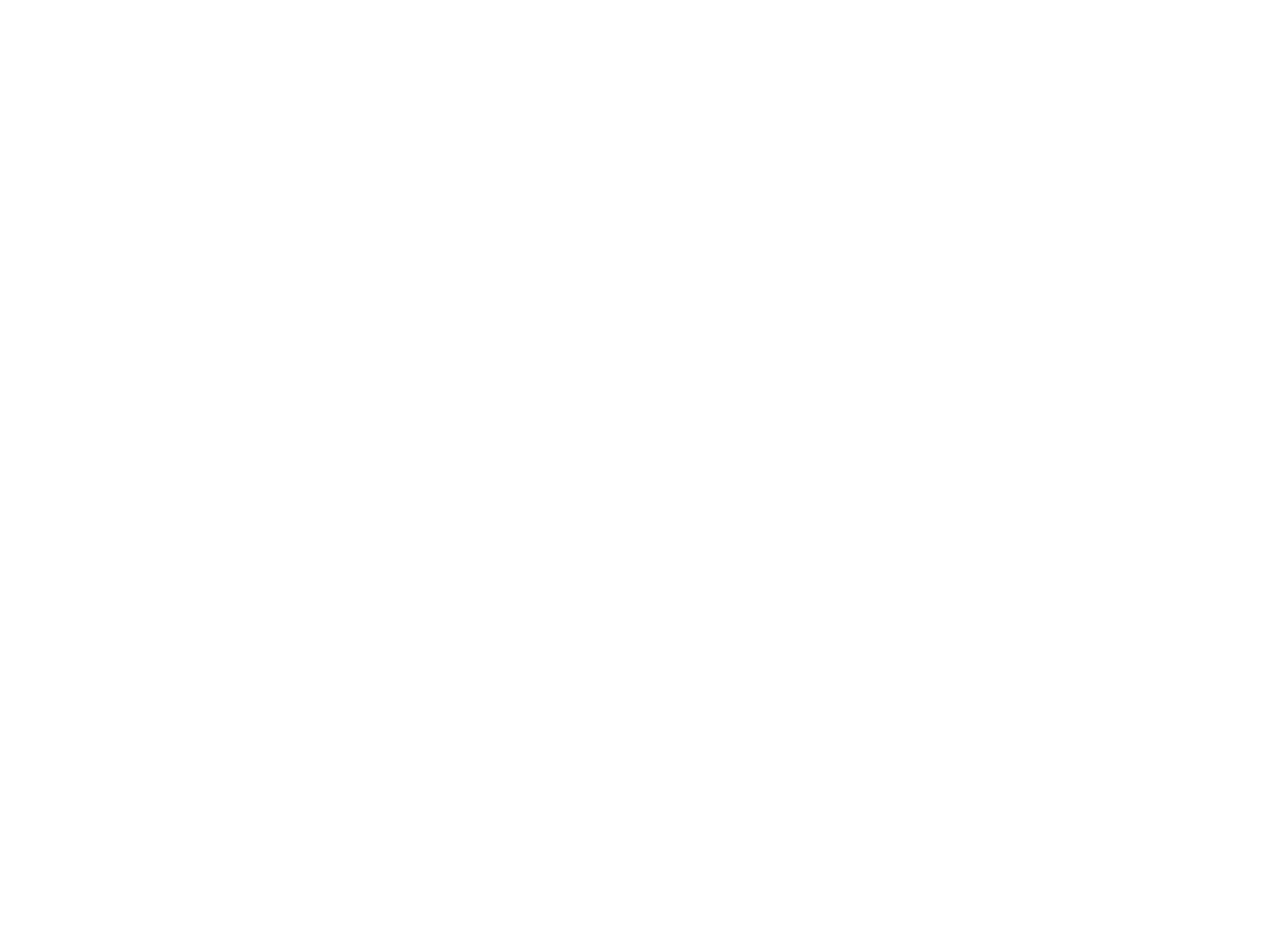
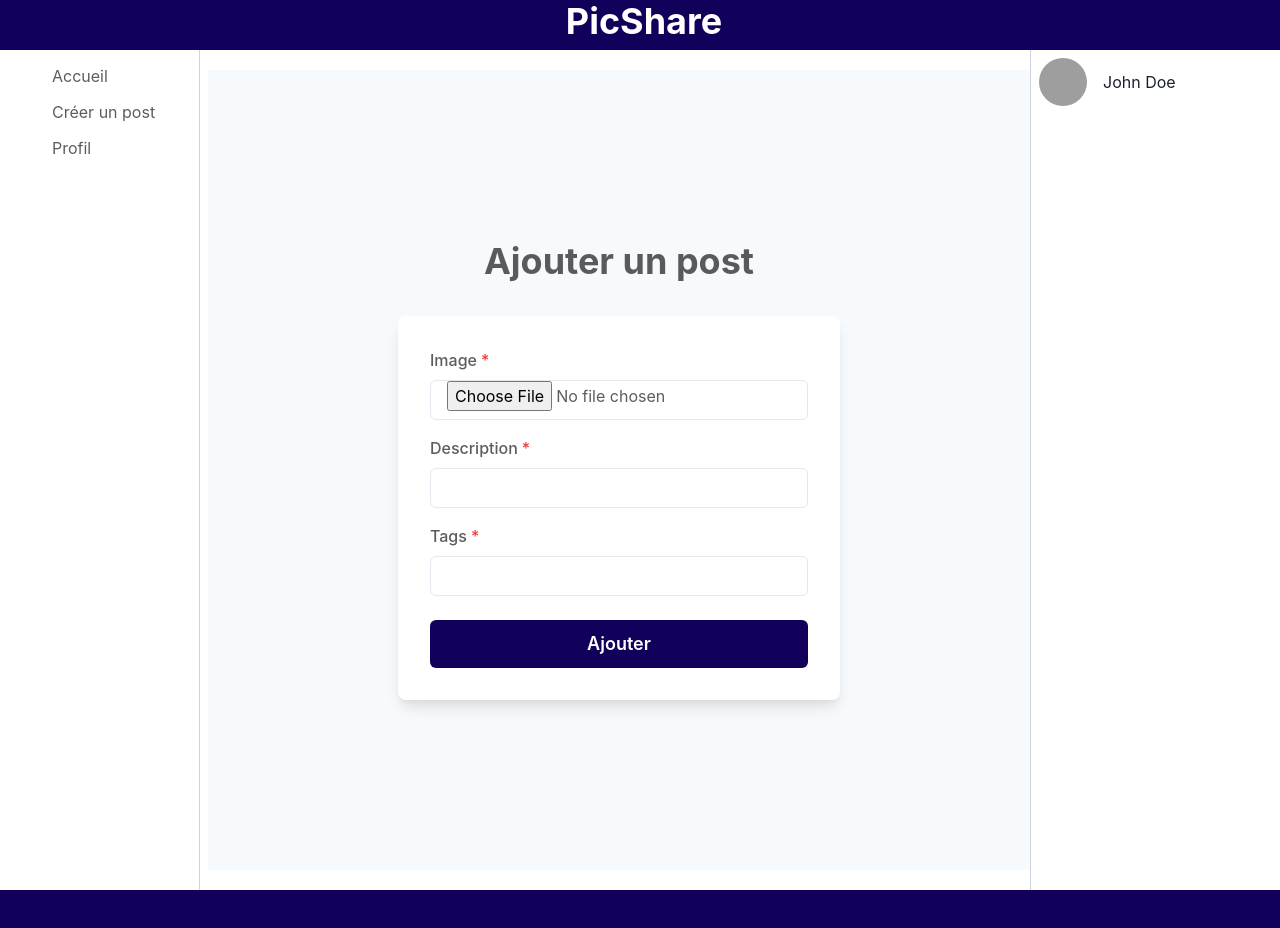
Before and after one commit to projet-de-specialite/project-cs, a React (Create React App) app: page /createPost in a window 1280 px wide. Before the commit this address had no page. Shown: the top 928 px of the page. Before the commit the page ends 800 px from the top, so only its background shows below. Built offline with nearby package versions, Linux system fonts and the light colour scheme; grey boxes are pictures that could not be loaded; some icons are missing.

Commit message:
Post & Comment service

```diff
--- a/src/App.tsx
+++ b/src/App.tsx
@@ -9,6 +9,7 @@ import SignUp from "./views/SignUp";
 import Login from "./views/Login";
 import AuthService from "./services/auth";
 import { redirect,Routes, Route } from "react-router-dom";
+import CreatePost from "./views/CreatePost";
 
 const Logout = ()=>{
     AuthService.logout();
@@ -22,6 +23,7 @@ export const App = () => (
             <Route path="/" element={<Base />}>
                 <Route index element={<Home />} />
                 <Route path="/profile" element={<Profile />} />
+                <Route path="/createPost" element={<CreatePost />} />
             </Route>
             <Route path="/signUp" element={<SignUp />} />
             <Route path="/login" element={<Login />} />
--- /dev/null
+++ b/src/services/post.ts
@@ -0,0 +1,35 @@
+import axios from "axios";
+
+const API_URL = process.env.REACT_APP_POST_URL;
+
+class PostService {
+
+  create(file: string, caption: string, tags: string[], published: boolean, owner_id: number) {
+    axios.post(API_URL + "posts/new", {
+      file,
+      caption,
+      tags,
+      published,
+      owner_id
+    });
+    return true;
+  }
+
+  getFeedPosts(owners_id: number[]) {
+
+    let usersString = "";
+
+    for(let i= 0; i<owners_id.length; i++){
+      usersString += "owners="+ owners_id[i] + "&";
+    }
+    usersString += "limit=100"
+
+    return axios.get(API_URL + "posts/?" + usersString);
+  }
+
+  getUserPosts(owner_id: number) {
+    return axios.get(API_URL + "posts/?owners=" + owner_id);
+  }
+}
+
+export default new PostService();
--- a/src/views/Base.tsx
+++ b/src/views/Base.tsx
@@ -43,12 +43,6 @@ const Base = () => {
                         <MenuItem icon={<BiHome size='20px'/>} _hover={{ color: "gray.900" }} as="a" href="/" _activeLink={{color: "black"}}>
                             Accueil
                         </MenuItem>
-                        <MenuItem icon={<BiSearch size='20px'/>} _hover={{ color: "gray.900" }} as="a" href="/search">
-                            Rechercher
-                        </MenuItem>
-                        <MenuItem icon={<BiBell size='20px'/>} _hover={{ color: "gray.900" }} as="a" href="/notif">
-                            Notifications
-                        </MenuItem>
                         <MenuItem icon={<BiPlusCircle size='20px'/>} _hover={{ color: "gray.900" }} as="a" href="/post">
                             Créer un post
                         </MenuItem>
--- /dev/null
+++ b/src/views/CreatePost.tsx
@@ -0,0 +1,107 @@
+import {
+	Box,
+	Button,
+	Flex,
+	FormControl,
+	FormLabel,
+	Heading,
+	Input,
+	Stack,
+	useColorModeValue,
+} from "@chakra-ui/react";
+import { useFormik } from "formik";
+import PostService from "../services/post";
+
+export default function CreatePost() {
+
+	const formik = useFormik({
+		initialValues: {
+			file: '',
+			caption:'',
+			tags: [],
+			published: true,
+			owner_id: 1
+		},
+		//file: string, caption: string, tags: string[], published: boolean, owner_id: number
+
+		onSubmit: (values) => {
+			PostService.create(
+				values.file,
+				values.caption,
+				values.tags,
+				values.published,
+				values.owner_id
+			);
+		},
+	})
+
+	return (
+
+		<Flex
+			minH={"100vh"}
+			align={"center"}
+			justify={"center"}
+			bg={useColorModeValue("gray.50", "gray.800")}
+		>
+			<Stack spacing={8} mx={"auto"} maxW={"lg"} py={8} px={6}>
+				<Stack align={"center"}>
+					<Heading fontSize={"4xl"} textAlign={"center"}>
+						Ajouter un post
+					</Heading>
+				</Stack>
+				<Box
+					rounded={"lg"}
+					bg={useColorModeValue("white", "gray.700")}
+					boxShadow={"lg"}
+					p={8}
+				>
+					<form onSubmit={formik.handleSubmit}>
+						<Stack spacing={4}>
+
+							<FormControl id="file" isRequired>
+								<FormLabel>Image</FormLabel>
+								<Input type="file" id='file'
+									   name='file'
+									   onChange={formik.handleChange}
+									   value={formik.values.file}/>
+							</FormControl>
+
+							<FormControl id="caption" isRequired>
+								<FormLabel>Description</FormLabel>
+								<Input type="text" id='caption'
+									   name='caption'
+									   onChange={formik.handleChange}
+									   value={formik.values.caption}/>
+							</FormControl>
+
+							<FormControl id="tags" isRequired>
+								<FormLabel>Tags</FormLabel>
+								<Input type="text" id='tags'
+									   name='tags'
+									   onChange={formik.handleChange}
+									   value={formik.values.tags}/>
+							</FormControl>
+
+							<Stack spacing={6} pt={2}>
+								<Button
+									loadingText="Soumission"
+									size="lg"
+									bg={"#13005A"}
+									color={"white"}
+									type="submit"
+									_hover={{
+										bg: "#2D07BC",
+									}}
+
+								>
+									Ajouter
+								</Button>
+							</Stack>
+						</Stack>
+					</form>
+
+				</Box>
+			</Stack>
+		</Flex>
+	);
+}
```
Also changed, not shown: src/services/comment.ts (added, +25 -0 lines), 1 other file (tests, documents, lock files or other folders).
